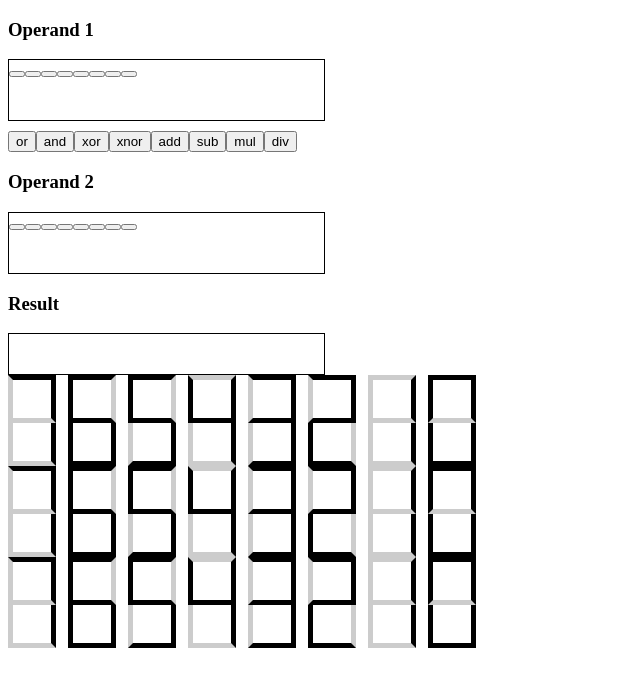
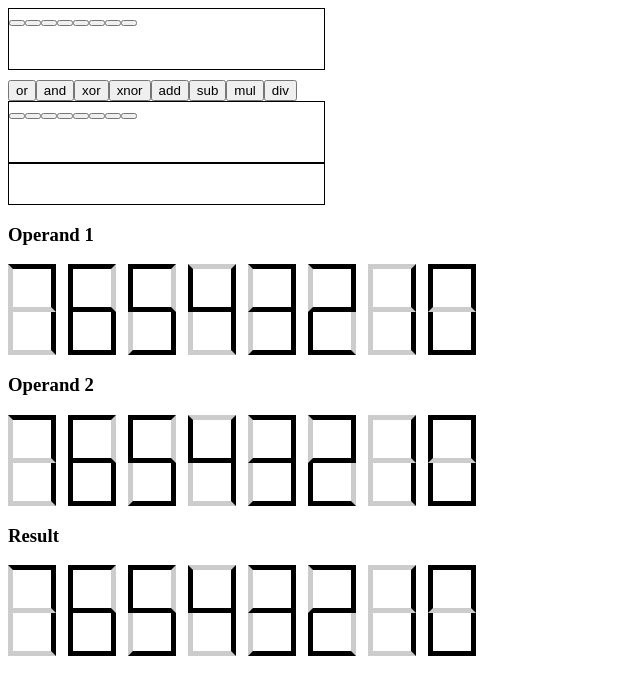
Before and after one commit to janek26/ByteFiddler, a Next.js app: page /logical-operations in a window 1280 px wide. Shown: the top 694 px of the page, without its empty margins (0-640 px from the left). Built offline with nearby package versions, Linux system fonts and the light colour scheme.

Commit message:
moving caption to page

```diff
--- a/components/LogicalOperations.js
+++ b/components/LogicalOperations.js
@@ -43,7 +43,6 @@ export default ({
     `}</style>
 
 
-    <h3 class="caption">Operand 1</h3>
     <div id="group1">
 
 
@@ -94,7 +93,6 @@ export default ({
     </div>
 
 
-    <h3 class="caption">Operand 2</h3>
     <div id="group2">
 
 
@@ -131,8 +129,6 @@ export default ({
       </span>
     </div>
 
-
-    <h3 class="caption">Result</h3>
     <div id="result">
     </div>
   </div>
--- a/pages/logical-operations.js
+++ b/pages/logical-operations.js
@@ -8,20 +8,23 @@ export default class LogicalOperationsPage extends Component {
   render () {
     return (
       <div>
-
       <LogicalOperations />
+      <h3>Operand 1</h3>
       <BitDisplay
         digits={[7, 6, 5, 4, 3, 2, 1, 0]}
         fixedNumberOfBits={8}
         id="firstBitDisplay"
       />
 
+      <h3>Operand 2</h3>
       <BitDisplay
         digits={[7, 6, 5, 4, 3, 2, 1, 0]}
         fixedNumberOfBits={8}
         id="secondBitDisplay"
       />
 
+
+      <h3>Result</h3>
       <BitDisplay
         digits={[7, 6, 5, 4, 3, 2, 1, 0]}
         fixedNumberOfBits={8}
```
